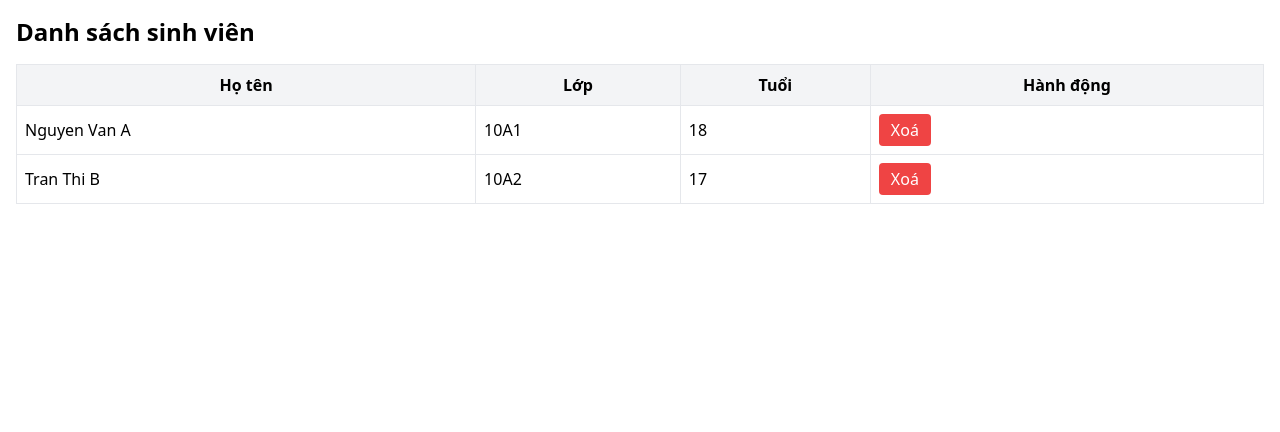
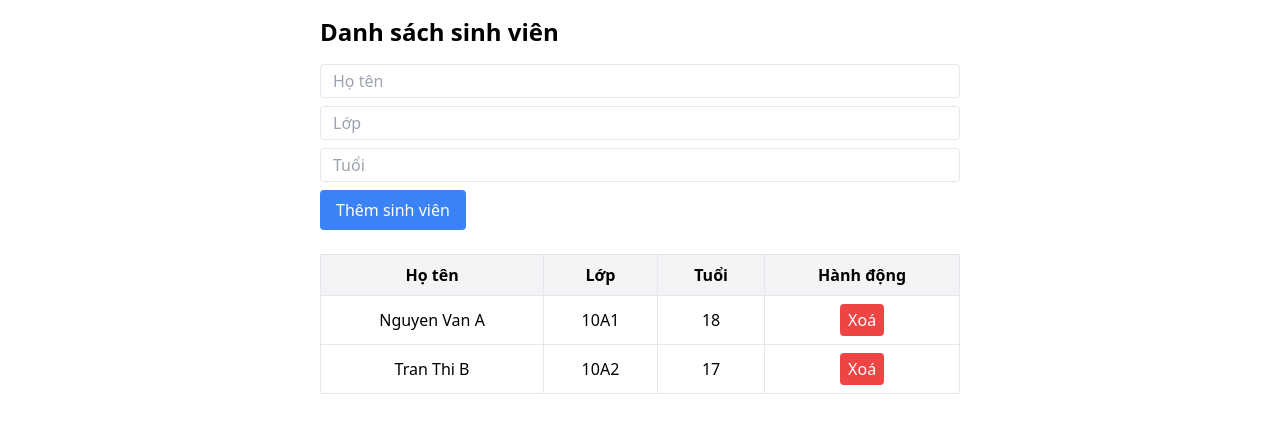
Before and after one commit to datt152/TranThanhDat_22682831_KiemTra_React, a React (Vite) app: page / in a window 1280 px wide. Shown: the top 432 px of the page. Built offline with nearby package versions, Linux system fonts and the light colour scheme.

Commit message:
them sinh vien moi

```diff
--- a/src/App.jsx
+++ b/src/App.jsx
@@ -6,26 +6,77 @@ function App() {
     { id: 2, name: 'Tran Thi B', class: '10A2', age: 17 },
   ]);
 
+  const [name, setName] = useState('');
+  const [stuClass, setStuClass] = useState('');
+  const [age, setAge] = useState('');
+
+  const handleAdd = () => {
+    if (!name || !stuClass || !age) return;
+    const newStudent = {
+      id: Date.now(),
+      name,
+      class: stuClass,
+      age: parseInt(age),
+    };
+    setStudents([...students, newStudent]);
+    setName('');
+    setStuClass('');
+    setAge('');
+  };
+
   return (
-    <div className="p-4">
+    <div className="max-w-2xl mx-auto p-4">
       <h1 className="text-2xl font-bold mb-4">Danh sách sinh viên</h1>
-      <table className="min-w-full border border-gray-300">
-        <thead>
-          <tr className="bg-gray-100">
-            <th className="border p-2">Họ tên</th>
-            <th className="border p-2">Lớp</th>
-            <th className="border p-2">Tuổi</th>
-            <th className="border p-2">Hành động</th>
+
+      <div className="mb-6 space-y-2">
+        <input
+          type="text"
+          placeholder="Họ tên"
+          value={name}
+          onChange={(e) => setName(e.target.value)}
+          className="w-full border rounded px-3 py-1"
+        />
+        <input
+          type="text"
+          placeholder="Lớp"
+          value={stuClass}
+          onChange={(e) => setStuClass(e.target.value)}
+          className="w-full border rounded px-3 py-1"
+        />
+        <input
+          type="number"
+          placeholder="Tuổi"
+          value={age}
+          onChange={(e) => setAge(e.target.value)}
+          className="w-full border rounded px-3 py-1"
+        />
+        <button
+          onClick={handleAdd}
+          className="bg-blue-500 hover:bg-blue-600 text-white px-4 py-2 rounded"
+        >
+          Thêm sinh viên
+        </button>
+      </div>
+
+      <table className="min-w-full border">
+        <thead className="bg-gray-100">
+          <tr>
+            <th className="border px-4 py-2">Họ tên</th>
+            <th className="border px-4 py-2">Lớp</th>
+            <th className="border px-4 py-2">Tuổi</th>
+            <th className="border px-4 py-2">Hành động</th>
           </tr>
         </thead>
         <tbody>
           {students.map((student) => (
-            <tr key={student.id} className="hover:bg-gray-50">
-              <td className="border p-2">{student.name}</td>
-              <td className="border p-2">{student.class}</td>
-              <td className="border p-2">{student.age}</td>
-              <td className="border p-2">
-                <button className="bg-red-500 text-white px-3 py-1 rounded hover:bg-red-600">Xoá</button>
+            <tr key={student.id} className="text-center">
+              <td className="border px-4 py-2">{student.name}</td>
+              <td className="border px-4 py-2">{student.class}</td>
+              <td className="border px-4 py-2">{student.age}</td>
+              <td className="border px-4 py-2">
+                <button className="bg-red-500 hover:bg-red-600 text-white px-2 py-1 rounded">
+                  Xoá
+                </button>
               </td>
             </tr>
           ))}
```
Also changed, not shown: minhchung/ThemSinhVienMoi.PNG (added).
